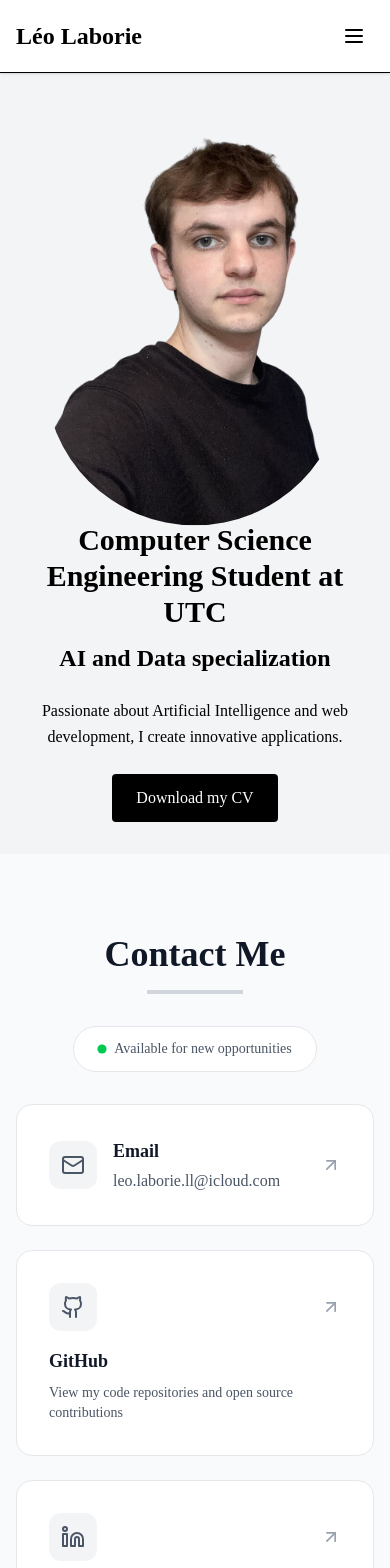
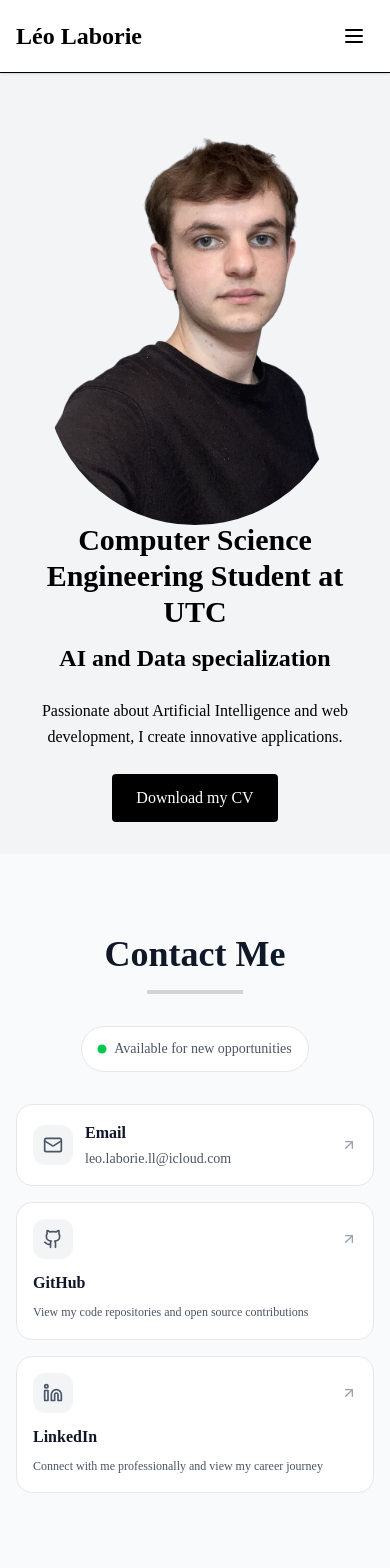
Before and after one commit to LeoLaborie/portfolio, a Next.js app: page / in a window 390 px wide. Shown: the top 1568 px of the page. Built offline with nearby package versions, Linux system fonts and the light colour scheme.

Commit message:
fix language selection and overflow card contact

```diff
--- a/app/components/Contact.js
+++ b/app/components/Contact.js
@@ -23,76 +23,76 @@ export default function Contact() {
 
         <AnimatedSection delay={0.3} direction="up">
           <div className="text-center my-8">
-            <motion.div className="inline-flex items-center gap-2 px-6 py-3 bg-white rounded-full border border-gray-200 text-gray-600 text-sm font-medium">
+            <motion.div className="inline-flex items-center gap-2 px-4 sm:px-6 py-3 bg-white rounded-full border border-gray-200 text-gray-600 text-sm font-medium max-w-full">
               <motion.div
-                className="w-2 h-2 bg-green-500 rounded-full"
+                className="w-2 h-2 bg-green-500 rounded-full flex-shrink-0"
                 animate={{ scale: [1, 1.2, 1] }}
                 transition={{ duration: 2, repeat: Number.POSITIVE_INFINITY }}
               ></motion.div>
-              {t("AvailableStatus")}
+              <span className="truncate">{t("AvailableStatus")}</span>
             </motion.div>
           </div>
         </AnimatedSection>
 
         {/* Contact Cards */}
-        <StaggeredContainer className="grid gap-6 md:gap-8" staggerDelay={0.2}>
+        <StaggeredContainer className="grid gap-4 sm:gap-6 md:gap-8" staggerDelay={0.2}>
           {/* Email Card */}
           <StaggeredItem direction="up">
             <motion.a
               href={`mailto:${t("Email")}`}
-              className="bg-white rounded-2xl border border-gray-200 p-8 hover:border-gray-300 hover:shadow-lg transition-all duration-300 block"
+              className="bg-white rounded-2xl border border-gray-200 p-4 sm:p-6 md:p-8 hover:border-gray-300 hover:shadow-lg transition-all duration-300 block"
               whileHover={{ y: -5, scale: 1.02 }}
               transition={{ duration: 0.3 }}
             >
               <div className="flex items-center justify-between">
-                <div className="flex items-center gap-4">
+                <div className="flex items-center gap-3 sm:gap-4 min-w-0 flex-1">
                   <motion.div
-                    className="w-12 h-12 bg-gray-100 rounded-xl flex items-center justify-center"
+                    className="w-10 h-10 sm:w-12 sm:h-12 bg-gray-100 rounded-xl flex items-center justify-center flex-shrink-0"
                     whileHover={{ rotate: 10 }}
                     transition={{ duration: 0.2 }}
                   >
-                    <Mail className="w-6 h-6 text-gray-600" />
+                    <Mail className="w-5 h-5 sm:w-6 sm:h-6 text-gray-600" />
                   </motion.div>
-                  <div>
-                    <h3 className="text-lg font-semibold text-gray-900 mb-1">Email</h3>
-                    <div className="text-gray-600 hover:text-gray-900 transition-colors duration-200 font-medium">
+                  <div className="min-w-0 flex-1">
+                    <h3 className="text-base sm:text-lg font-semibold text-gray-900 mb-1">Email</h3>
+                    <div className="text-gray-600 hover:text-gray-900 transition-colors duration-200 font-medium text-sm sm:text-base truncate">
                       {t("Email")}
                     </div>
                   </div>
                 </div>
-                <motion.div whileHover={{ x: 5, y: -5 }} transition={{ duration: 0.2 }}>
-                  <ArrowUpRight className="w-5 h-5 text-gray-400" />
+                <motion.div className="flex-shrink-0 ml-2" whileHover={{ x: 5, y: -5 }} transition={{ duration: 0.2 }}>
+                  <ArrowUpRight className="w-4 h-4 sm:w-5 sm:h-5 text-gray-400" />
                 </motion.div>
               </div>
             </motion.a>
           </StaggeredItem>
 
           {/* Social Links Grid */}
-          <div className="grid md:grid-cols-2 gap-6">
+          <div className="grid grid-cols-1 sm:grid-cols-2 gap-4 sm:gap-6">
             {/* GitHub Card */}
             <StaggeredItem direction="left">
               <motion.a
                 href="https://github.com/LeoLaborie"
                 target="_blank"
                 rel="noopener noreferrer"
-                className="group bg-white rounded-2xl border border-gray-200 p-8 hover:border-gray-300 hover:shadow-lg transition-all duration-300 block"
+                className="group bg-white rounded-2xl border border-gray-200 p-4 sm:p-6 md:p-8 hover:border-gray-300 hover:shadow-lg transition-all duration-300 block h-full"
                 whileHover={{ y: -5, scale: 1.02 }}
                 transition={{ duration: 0.3 }}
               >
-                <div className="flex items-center justify-between mb-4">
+                <div className="flex items-center justify-between mb-3 sm:mb-4">
                   <motion.div
-                    className="w-12 h-12 bg-gray-100 rounded-xl flex items-center justify-center group-hover:bg-gray-200 transition-colors duration-200"
+                    className="w-10 h-10 sm:w-12 sm:h-12 bg-gray-100 rounded-xl flex items-center justify-center group-hover:bg-gray-200 transition-colors duration-200 flex-shrink-0"
                     whileHover={{ rotate: 10 }}
                     transition={{ duration: 0.2 }}
                   >
-                    <Github className="w-6 h-6 text-gray-600" />
+                    <Github className="w-5 h-5 sm:w-6 sm:h-6 text-gray-600" />
                   </motion.div>
-                  <motion.div whileHover={{ x: 5, y: -5 }} transition={{ duration: 0.2 }}>
-                    <ArrowUpRight className="w-5 h-5 text-gray-400 group-hover:text-gray-600 transition-colors duration-200" />
+                  <motion.div className="flex-shrink-0" whileHover={{ x: 5, y: -5 }} transition={{ duration: 0.2 }}>
+                    <ArrowUpRight className="w-4 h-4 sm:w-5 sm:h-5 text-gray-400 group-hover:text-gray-600 transition-colors duration-200" />
                   </motion.div>
                 </div>
-                <h3 className="text-lg font-semibold text-gray-900 mb-2">{t("GithubLabel")}</h3>
-                <p className="text-gray-600 text-sm font-light">{t("GithubDescription")}</p>
+                <h3 className="text-base sm:text-lg font-semibold text-gray-900 mb-2">{t("GithubLabel")}</h3>
+                <p className="text-gray-600 text-xs sm:text-sm font-light leading-relaxed">{t("GithubDescription")}</p>
               </motion.a>
             </StaggeredItem>
 
@@ -102,24 +102,26 @@ export default function Contact() {
                 href="https://www.linkedin.com/in/l%C3%A9o-laborie/"
                 target="_blank"
                 rel="noopener noreferrer"
-                className="group bg-white rounded-2xl border border-gray-200 p-8 hover:border-gray-300 hover:shadow-lg transition-all duration-300 block"
+                className="group bg-white rounded-2xl border border-gray-200 p-4 sm:p-6 md:p-8 hover:border-gray-300 hover:shadow-lg transition-all duration-300 block h-full"
                 whileHover={{ y: -5, scale: 1.02 }}
                 transition={{ duration: 0.3 }}
               >
-                <div className="flex items-center justify-between mb-4">
+                <div className="flex items-center justify-between mb-3 sm:mb-4">
                   <motion.div
-                    className="w-12 h-12 bg-gray-100 rounded-xl flex items-center justify-center group-hover:bg-gray-200 transition-colors duration-200"
+                    className="w-10 h-10 sm:w-12 sm:h-12 bg-gray-100 rounded-xl flex items-center justify-center group-hover:bg-gray-200 transition-colors duration-200 flex-shrink-0"
                     whileHover={{ rotate: 10 }}
                     transition={{ duration: 0.2 }}
                   >
-                    <Linkedin className="w-6 h-6 text-gray-600" />
+                    <Linkedin className="w-5 h-5 sm:w-6 sm:h-6 text-gray-600" />
                   </motion.div>
-                  <motion.div whileHover={{ x: 5, y: -5 }} transition={{ duration: 0.2 }}>
-                    <ArrowUpRight className="w-5 h-5 text-gray-400 group-hover:text-gray-600 transition-colors duration-200" />
+                  <motion.div className="flex-shrink-0" whileHover={{ x: 5, y: -5 }} transition={{ duration: 0.2 }}>
+                    <ArrowUpRight className="w-4 h-4 sm:w-5 sm:h-5 text-gray-400 group-hover:text-gray-600 transition-colors duration-200" />
                   </motion.div>
                 </div>
-                <h3 className="text-lg font-semibold text-gray-900 mb-2">{t("LinkedinLabel")}</h3>
-                <p className="text-gray-600 text-sm font-light">{t("LinkedinDescription")}</p>
+                <h3 className="text-base sm:text-lg font-semibold text-gray-900 mb-2">{t("LinkedinLabel")}</h3>
+                <p className="text-gray-600 text-xs sm:text-sm font-light leading-relaxed">
+                  {t("LinkedinDescription")}
+                </p>
               </motion.a>
             </StaggeredItem>
           </div>
--- a/i18n/request.ts
+++ b/i18n/request.ts
@@ -1,8 +1,8 @@
-import { getUserLocale } from "../libs/locale";
+import { getUserLocale_function } from "../libs/locale";
 import { getRequestConfig } from "next-intl/server";
 
 export default getRequestConfig(async () => {
-  const locale = await getUserLocale();
+  const locale = await getUserLocale_function();
 
   return {
     locale,
--- a/libs/locale.ts
+++ b/libs/locale.ts
@@ -1,9 +1,11 @@
-export async function getUserLocale(): Promise<string> {
+import { getUserLocale } from "get-user-locale";
+
+export async function getUserLocale_function(): Promise<string> {
   // This function determines the user's locale based on browser settings or defaults.
   // For simplicity, we'll use 'navigator.language' and fallback to 'fr'.
 
   try {
-    const locale = navigator.language;
+    const locale = getUserLocale();
     const supportedLocales = ["en", "fr"]; // Define supported locales.
     if (supportedLocales.includes(locale.split('-')[0])) {
       return locale.split('-')[0]; // Return the language code (e.g., 'en' from 'en-US').
--- a/package.json
+++ b/package.json
@@ -10,6 +10,7 @@
   },
   "dependencies": {
     "framer-motion": "^12.23.5",
+    "get-user-locale": "^3.0.0",
     "i18next": "^25.3.2",
     "lucide-react": "^0.525.0",
     "next": "15.3.5",
```
Also changed, not shown: 1 other file (tests, documents, lock files or other folders).
